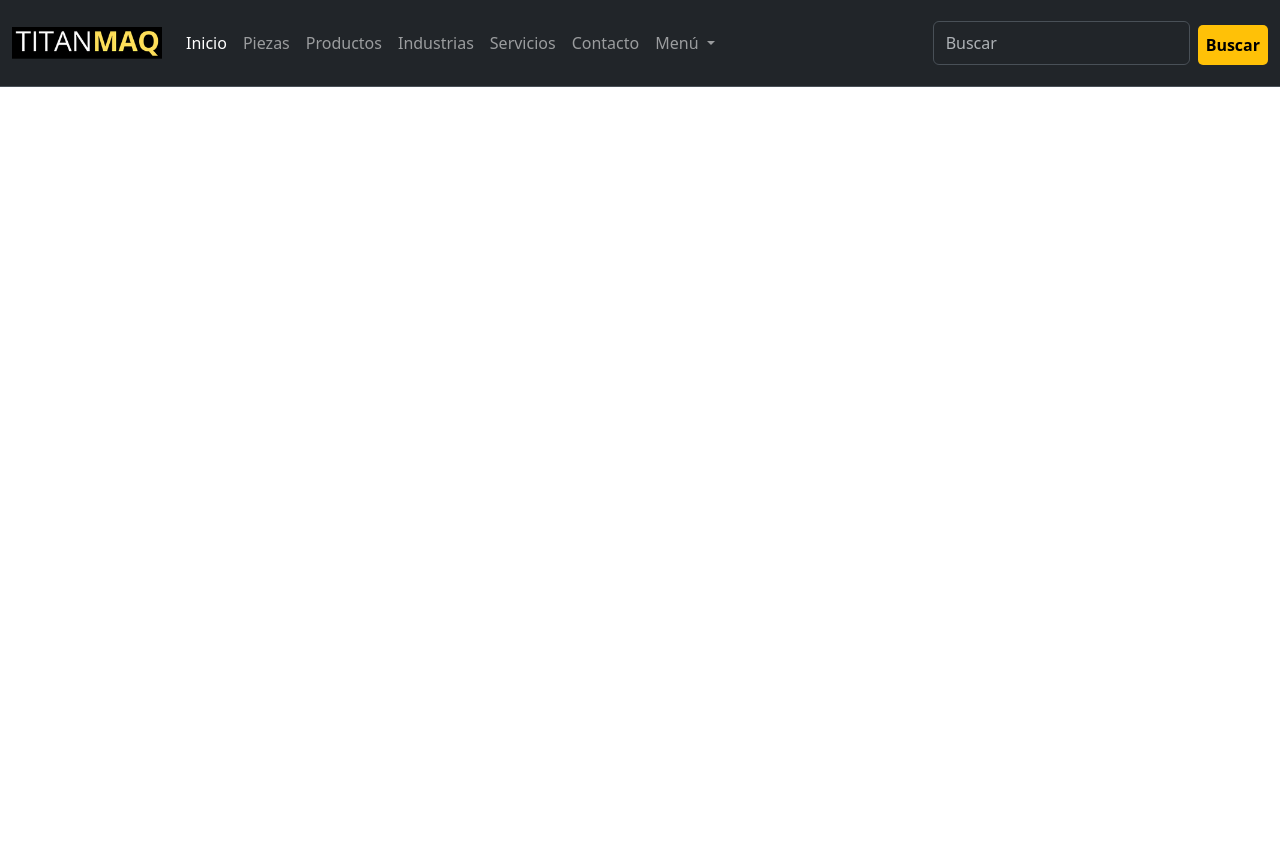
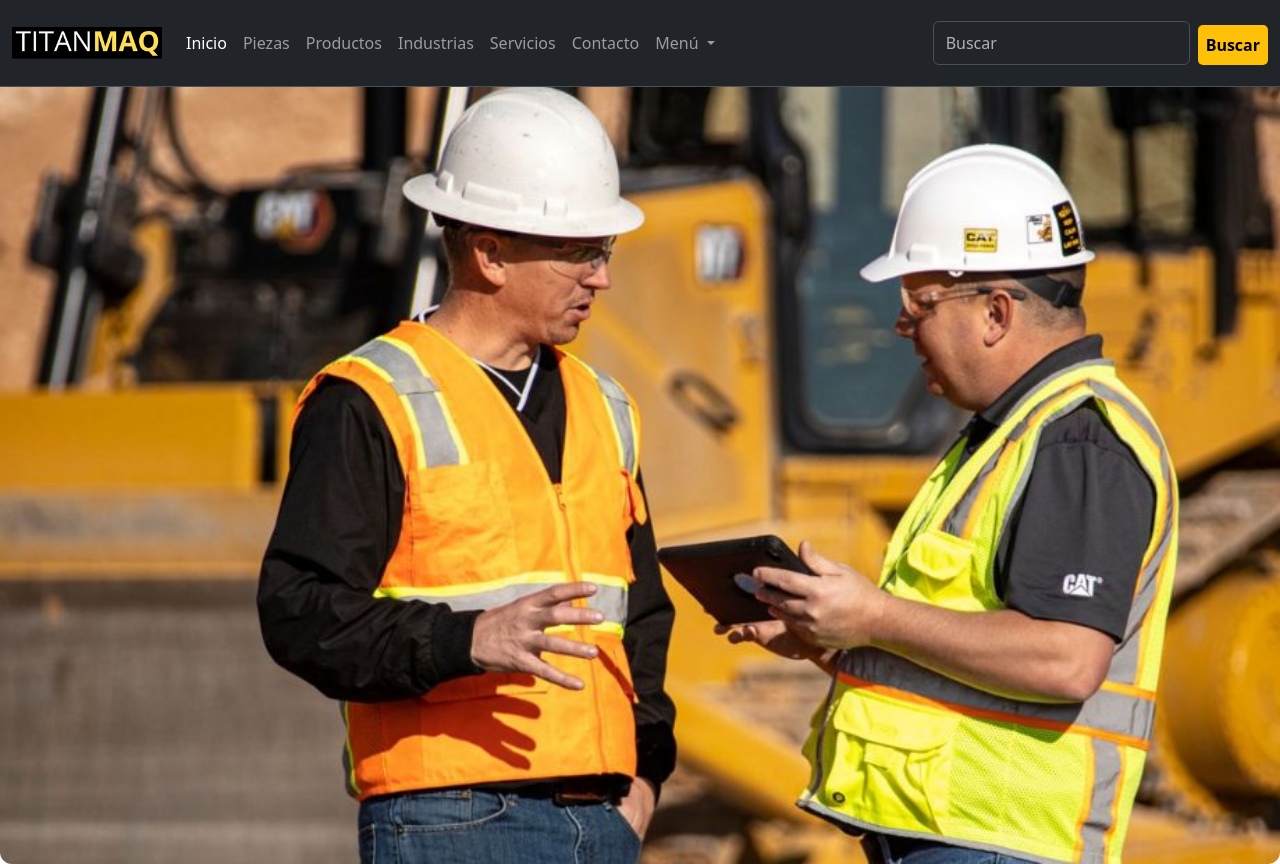
Before and after one commit to Edxear/TitanMaq, a website: page index.html in a window 1280 px wide. Shown: the top 864 px of the page. Drawn offline with nearby package versions, Linux system fonts and the light colour scheme.

Commit message:
Corrección Portada

```diff
--- a/index.html
+++ b/index.html
@@ -64,7 +64,7 @@
   </header>
 
   <div class="container-fluid mt-5 contenedor-imagen">
-    <img class="imagen1" src="/IMG/imagenprincipal.jpeg" alt="Imagen de una máquina">
+    <img class="imagen1" src="./IMG/imagen1.jpg" alt="Imagen de una máquina">
   </div>
 
   <div class="container-fluid my-3">
```
